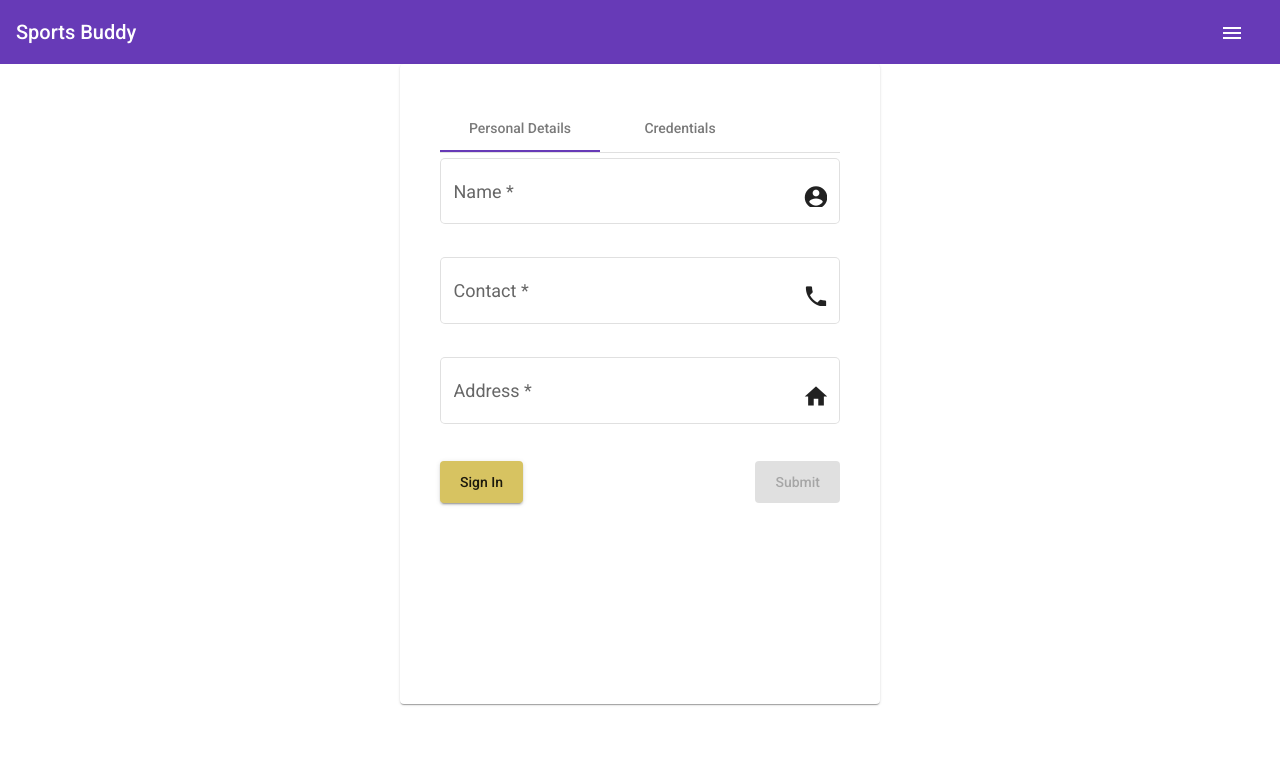
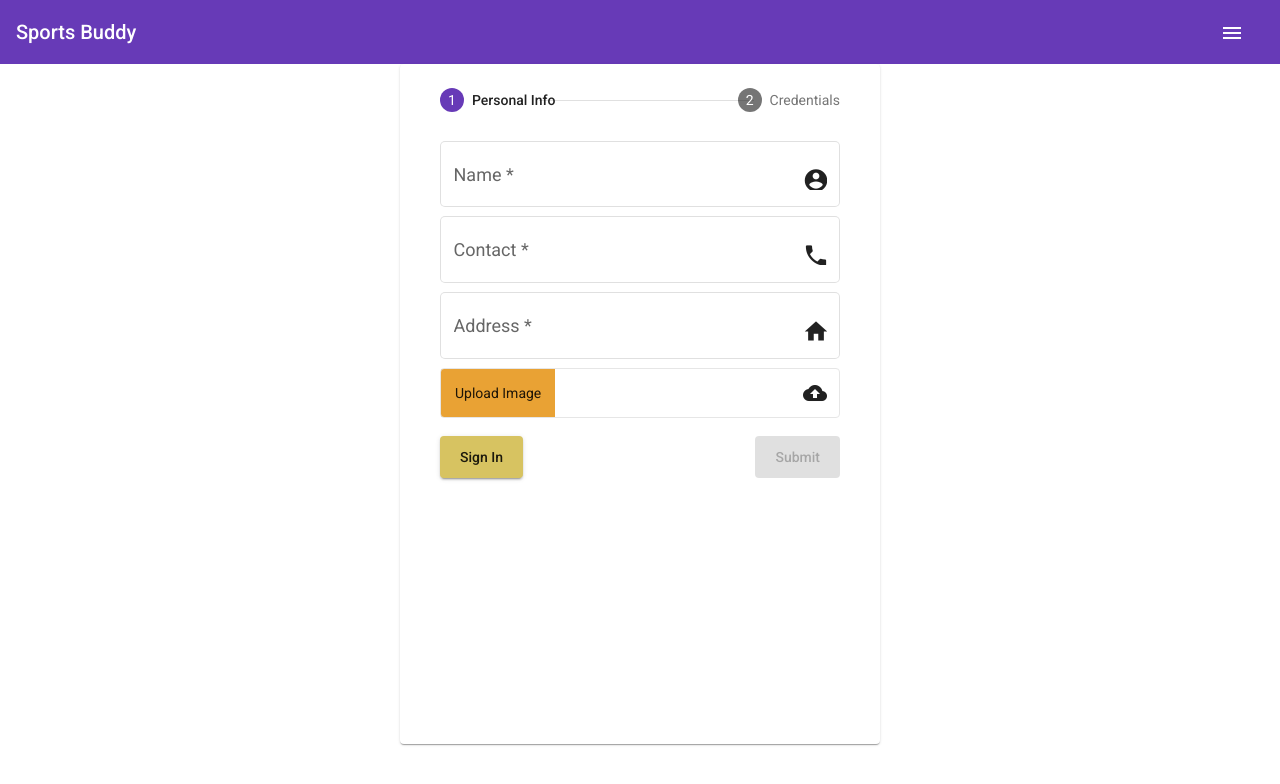
Before and after one commit to abhaymehta12/Sports-Buddy, an Angular app: page /signup in a window 1280 px wide. Shown: the top 784 px of the page. Built offline with nearby package versions, Linux system fonts and the light colour scheme.

Commit message:
completed ui for signin & signup with validations

```diff
--- a/src/app/features/admin/admin.component.html
+++ b/src/app/features/admin/admin.component.html
@@ -0,0 +1,3 @@
+<mat-card>
+
+</mat-card>
--- a/src/app/features/signup/signup.component.html
+++ b/src/app/features/signup/signup.component.html
@@ -1,7 +1,9 @@
-<mat-card class="card">
-    <form [formGroup]="fg" (ngSubmit)="submitForm()">
-        <mat-tab-group>
-            <mat-tab label="Personal Details">
+<mat-card class="card sign-up">
+    <form [formGroup]="formGroup" (ngSubmit)="submitForm()">
+        <mat-stepper [linear]="true" #stepper>
+            <!-- First Step -->
+            <mat-step [stepControl]="formGroup.get('firstStep')!" label="Personal Info">
+                <div formGroupName="firstStep">
                     <mat-form-field appearance="outline">
                         <mat-label>Name</mat-label>
                         <input matInput placeholder="Name *" formControlName="name" required>
@@ -17,8 +19,24 @@
                         <input matInput placeholder="Address *" formControlName="address" required>
                         <mat-icon matSuffix>home</mat-icon>
                     </mat-form-field>
-            </mat-tab>
-            <mat-tab label="Credentials">
+
+                    <!-- File upload -->
+                    <div class="uploadWrap">
+                        <label class="labelBtn" for="imageUpload">Upload Image</label>
+                        <input class="uploadInput" id="imageUpload" type="file" (change)="onFileSelected($event)"
+                            accept="image/*" required />
+                        <mat-icon matSuffix style="padding: 12px;">cloud_upload</mat-icon>
+                    </div>
+                    <!-- Preview of selected image -->
+                    <div *ngIf="imagePreview">
+                        <img [src]="imagePreview" alt="Image Preview" class="image-preview" />
+                    </div>
+                </div>
+            </mat-step>
+
+            <!-- Second Step -->
+            <mat-step [stepControl]="formGroup.get('secondStep')!" label="Credentials">
+                <div formGroupName="secondStep">
                     <mat-form-field appearance="outline">
                         <mat-label>Username</mat-label>
                         <input matInput placeholder="Username *" formControlName="username" required>
@@ -32,12 +50,20 @@
                             <mat-icon>{{ hide ? 'visibility_off' : 'visibility' }}</mat-icon>
                         </button>
                     </mat-form-field>
-            </mat-tab>
-        </mat-tab-group>
+                    <div class="rules">
+                        Rules for password:
+                        <ul class="unorderedList">
+                            <li>Enter atleast 6 characters.</li>
+                            <li>Should contain a special character.</li>
+                        </ul>
+                    </div>
+                </div>
+            </mat-step>
+        </mat-stepper>
 
         <mat-card-actions class="btn-wrap">
             <button class="signin" type="button" (click)="signIn()" mat-raised-button>Sign In</button>
-            <button class="submit" type="submit" mat-raised-button [disabled]="fg.invalid">Submit</button>
+            <button class="submit" type="submit" mat-raised-button [disabled]="formGroup.invalid">Submit</button>
         </mat-card-actions>
     </form>
 </mat-card>
--- a/src/app/features/signup/signup.component.scss
+++ b/src/app/features/signup/signup.component.scss
@@ -1,8 +1,8 @@
 .card {
-    padding: 40px;
+    padding: 0px 40px;
     max-width: 400px;
     margin: 0 auto;
-    height: 70%;
+    min-height: 85%;
 }
 
 .mat-form-field {
@@ -14,6 +14,7 @@
     display: flex;
     justify-content: space-between;
     margin-left: 0px;
+    margin-top: 10px;
 }
 
 .signin {
@@ -24,3 +25,56 @@
 .submit {
     padding: 3px 20px;
 }
+
+::ng-deep .sign-up .mat-form-field-wrapper {
+    padding-bottom: 0px;
+}
+
+::ng-deep .mat-horizontal-content-container,
+::ng-deep .mat-horizontal-stepper-header {
+    padding: 0px !important;
+}
+
+.uploadWrap {
+    display: flex;
+    justify-content: space-between;
+    outline: 1px solid #e6e6e6;
+    border-radius: 3px;
+    margin: 6px 1px 1px 1px;
+}
+
+.labelBtn {
+    background: #e9a234;
+    padding: 14px;
+    cursor: pointer;
+}
+
+.uploadInput {
+    display: none;
+}
+
+.image-preview {
+    max-width: 100%;
+    max-height: 80px;
+    margin-top: 10px;
+}
+
+::ng-deep .snackbar-style {
+    background-color: #ff438b;
+    color: white;
+    border-radius: 8px;
+    font-size: 18px;
+}
+
+::ng-deep .mat-simple-snackbar-action {
+    color: white;
+}
+
+.rules {
+    margin-top: 30px;
+}
+
+.unorderedList {
+    padding-left: 16px;
+    margin-top: 2px;
+}
--- a/src/app/features/signup/signup.component.ts
+++ b/src/app/features/signup/signup.component.ts
@@ -1,6 +1,7 @@
-import { Component } from '@angular/core';
+import { Component, inject } from '@angular/core';
 import { FormBuilder, FormGroup, Validators } from '@angular/forms';
 import { Router } from '@angular/router';
+import { MatSnackBar } from '@angular/material/snack-bar';
 
 @Component({
   selector: 'app-root',
@@ -9,18 +10,22 @@ import { Router } from '@angular/router';
 })
 
 export class SignUpComponent {
-  fg: FormGroup;
+  formGroup: FormGroup;
   errorMessage: string = 'Please provide all details.';
   hide: boolean = true;
+  imagePreview: string | ArrayBuffer | null = null;
 
-  constructor(private fb: FormBuilder, private myroute: Router) {
-    this.fg = this.fb.group({
-      'name': ['', Validators.required],
-      'contact': ['', Validators.required],
-      'address': ['', Validators.required],
-      'image': ['', Validators.required],
-      'username': ['', Validators.required],
-      'password': ['', Validators.required]
+  constructor(private fb: FormBuilder, private myroute: Router, private _snackBar: MatSnackBar) {
+    this.formGroup = this.fb.group({
+      firstStep: this.fb.group({
+        name: ['', Validators.required],
+        contact: ['', [Validators.required, Validators.pattern('^[0-9]+$')]],
+        address: ['', Validators.required],
+      }),
+      secondStep: this.fb.group({
+        username: ['', Validators.required],
+        password: ['', [Validators.required, Validators.minLength(6), Validators.pattern('^(?=.*[!@#$%^&*(),.?":{}|<>]).+$')]],
+      })
     });
   }
 
@@ -29,11 +34,25 @@ export class SignUpComponent {
   }
 
   submitForm() {
-    if (this.fg.valid) {
-      console.log(this.fg.value);
-      this.signIn()
+    if (this.formGroup.valid && this.imagePreview) {
+      console.log(this.formGroup.value);
+      //this.signIn()
     } else {
-      console.log("Form is invalid");
+      this.openSnackBar('Please provide all details.')
+    }
+  }
+
+  onFileSelected(event: Event): void {
+    const fileInput = event.target as HTMLInputElement;
+    if (fileInput.files && fileInput.files[0]) {
+      const file = fileInput.files[0];
+
+      // Generate a preview for the selected image
+      const reader = new FileReader();
+      reader.onload = () => {
+        this.imagePreview = reader.result; // Set image preview
+      };
+      reader.readAsDataURL(file);
     }
   }
 
@@ -41,12 +60,11 @@ export class SignUpComponent {
     this.myroute.navigate(['/signin']);
   }
 
-
-  get username() {
-    return this.fg.get('username');
-  }
-
-  get password() {
-    return this.fg.get('password');
+  openSnackBar(message: string) {
+    this._snackBar.open(message, 'X', {
+      duration: 2000,
+      verticalPosition: 'top',
+      panelClass: ['snackbar-style'],
+    });
   }
 }
```
Also changed, not shown: src/app/shared.module.ts (+9 -4 lines). Lines whose indentation alone changed are shown as unchanged.
